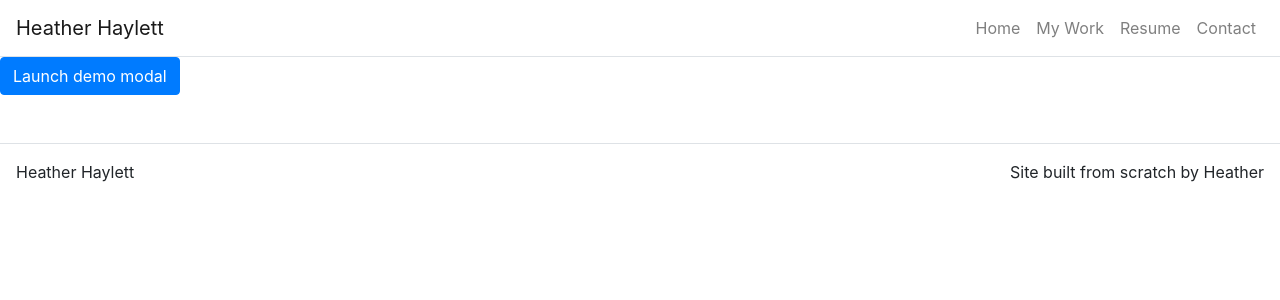
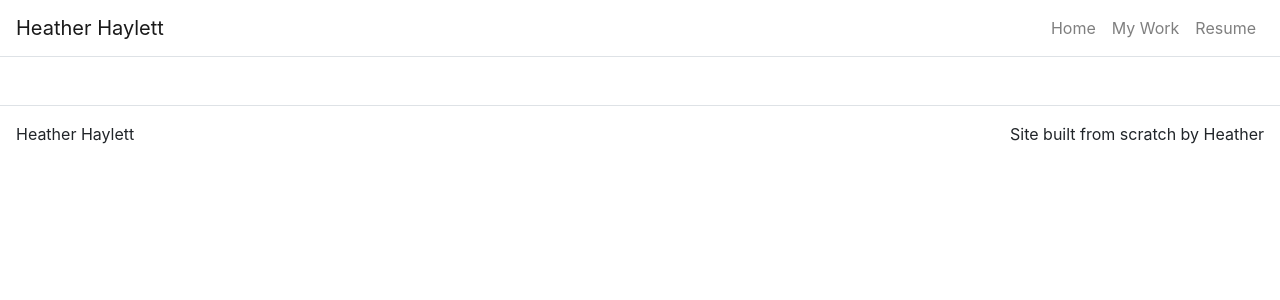
Before and after one commit to HeatherHaylett/portfolio, a React (Create React App) app: page /contact in a window 1280 px wide. Shown: the top 300 px of the page. Built offline with nearby package versions, Linux system fonts and the light colour scheme.

Commit message:
remove contact page

```diff
--- a/src/App.js
+++ b/src/App.js
@@ -1,10 +1,8 @@
 import React from 'react';
 import {
   BrowserRouter as Router,
-  // Switch,
   Route,
   Link,
-  // Prompt
 } from "react-router-dom";
 
 import Container from 'react-bootstrap/Container';
@@ -15,7 +13,6 @@
 import Footer from '../src/components/Footer.js';
 import HomePage from './pages/HomePage.js';
 import MyWorkPage from './pages/MyWorkPage.js';
-import ContactPage from './pages/ContactPage.js';
 import PDFViewer from './pages/PDFViewer.js';
 
 class App extends React.Component {
@@ -26,7 +23,6 @@
       headerLinks: [
         { title: 'Home', path: '/' },
         { title: 'My Work', path: '/work' },
-        { title: 'Contact', path: '/contact' },
         { title: 'Resume', path: '/resume' }
       ],
       home: {
@@ -40,9 +36,6 @@
       },
       work: {
         title: 'my work',
-      },
-      contact: {
-        title: 'contact',
       },
       resume: {
         title: 'resume',
@@ -61,7 +54,6 @@
               <Link className="nav-link" to='/'>Home</Link>
               <Link className="nav-link" to='/work'>My Work</Link>
               <Link className="nav-link" to='/resume'>Resume</Link>
-              <Link className="nav-link" to='/contact'>Contact</Link>
               </Nav>
             </NavBar.Collapse>
           </NavBar>
@@ -74,8 +66,6 @@
                 <MyWorkPage title={this.state.work.title} /> }/>
               <Route path='/resume' render={() =>
                 <PDFViewer title={this.state.resume.title} /> }/>
-              <Route path='/contact' render={() =>
-                <ContactPage title={this.state.contact.title} /> }/>
         <Footer />
       </Container>
     </Router>
--- a/src/pages/ContactPage.js
+++ /dev/null
@@ -1,36 +0,0 @@
-import React, { useState } from 'react';
-
-import Button from 'react-bootstrap/Button';
-import Modal from 'react-bootstrap/Modal';
-
-function ContactPage() {
-  const [show, setShow] = useState(false);
-
-  const handleClose = () => setShow(false);
-  const handleShow = () => setShow(true);
-
-  return (
-    <>
-      <Button variant="primary" onClick={handleShow}>
-        Launch demo modal
-      </Button>
-
-      <Modal show={show} onHide={handleClose}>
-        <Modal.Header closeButton>
-          <Modal.Title>Modal heading</Modal.Title>
-        </Modal.Header>
-        <Modal.Body>Woohoo, you're reading this text in a modal!</Modal.Body>
-        <Modal.Footer>
-          <Button variant="secondary" onClick={handleClose}>
-            Close
-          </Button>
-          <Button variant="primary" onClick={handleClose}>
-            Save Changes
-          </Button>
-        </Modal.Footer>
-      </Modal>
-    </>
-  );
-}
-
-export default ContactPage
```
Also changed, not shown: package.json (+7 -0 lines), src/components/Content.js (added, +20 -0 lines), 2 other files (tests, documents, lock files or other folders).
